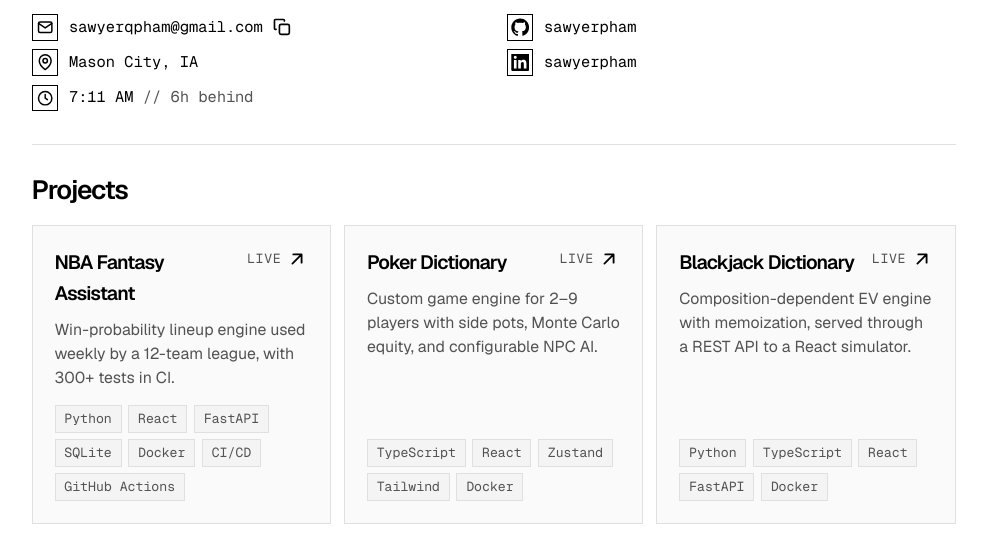
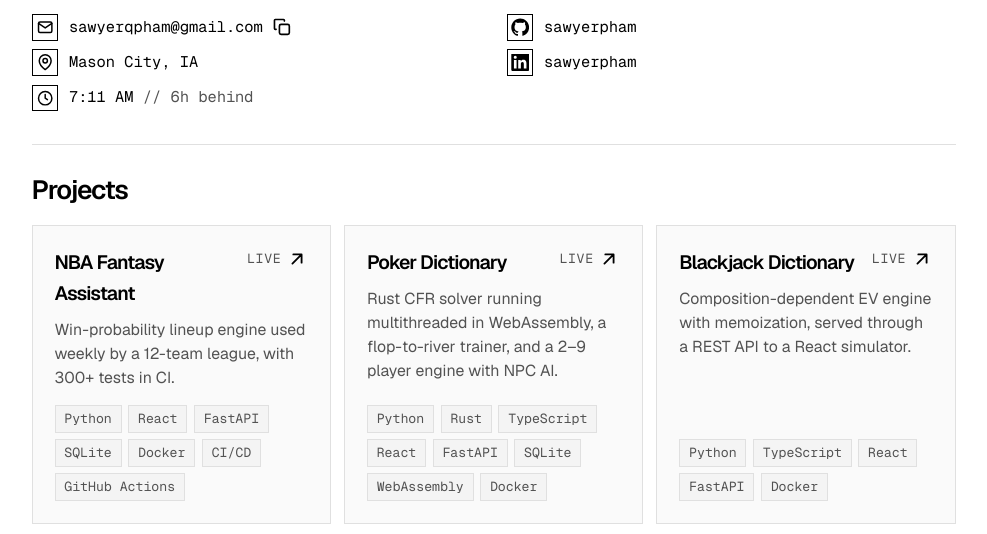
Before and after one commit to sawyerpham/sp-portfolio, a plain HTML site: page index.html in a window 1280 px wide. Shown: the part 164-698 px from the top of the page, without its empty margins (139-1126 px from the left). Drawn offline with nearby package versions, Linux system fonts and the light colour scheme.

Commit message:
Update the Poker Dictionary card: solver, trainer and stack

```diff
--- a/index.html
+++ b/index.html
@@ -149,8 +149,8 @@
       </a></li>
       <li><a href="https://poker.sawyerpham.dev">
         <h2>Poker Dictionary<span class="kind">LIVE<svg class="arrow" viewBox="0 0 24 24" aria-hidden="true"><path d="M7 17 17 7M8 7h9v9"/></svg></span></h2>
-        <p>Custom game engine for 2–9 players with side pots, Monte Carlo equity, and configurable NPC AI.</p>
-        <div class="tags" data-tags="TypeScript, React, Zustand, Tailwind, Docker"></div>
+        <p>Rust CFR solver running multithreaded in WebAssembly, a flop-to-river trainer, and a 2–9 player engine with NPC AI.</p>
+        <div class="tags" data-tags="TypeScript, Rust, Python, React, FastAPI, WebAssembly, SQLite, Docker"></div>
       </a></li>
       <li><a href="https://blackjack.sawyerpham.dev">
         <h2>Blackjack Dictionary<span class="kind">LIVE<svg class="arrow" viewBox="0 0 24 24" aria-hidden="true"><path d="M7 17 17 7M8 7h9v9"/></svg></span></h2>
@@ -248,10 +248,10 @@
 
     // To change tags, edit a data-tags list; order and duplicates are handled here.
     const ORDER = [
-      'Java', 'Python', 'C++', 'JavaScript', 'TypeScript', 'SQL',            // languages
+      'Java', 'Python', 'C++', 'Rust', 'JavaScript', 'TypeScript', 'SQL',    // languages
       'React', 'Node.js', 'Spring Boot', 'FastAPI', 'Zustand', 'Tailwind', 'ncurses', // frameworks, libraries
       'MongoDB', 'Neo4j', 'SQLite',                                                   // databases
-      'WebSockets', 'SSE', 'Worker Threads',                                // techniques
+      'WebAssembly', 'WebSockets', 'SSE', 'Worker Threads',                 // techniques
       'Docker', 'Linux', 'Git', 'CI/CD', 'GitHub Actions', 'Make', 'Playwright', 'Android Studio', // tools
     ];
     const rank = tag => (ORDER.indexOf(tag) + 1) || ORDER.length + 1; // unlisted tags go last
```
